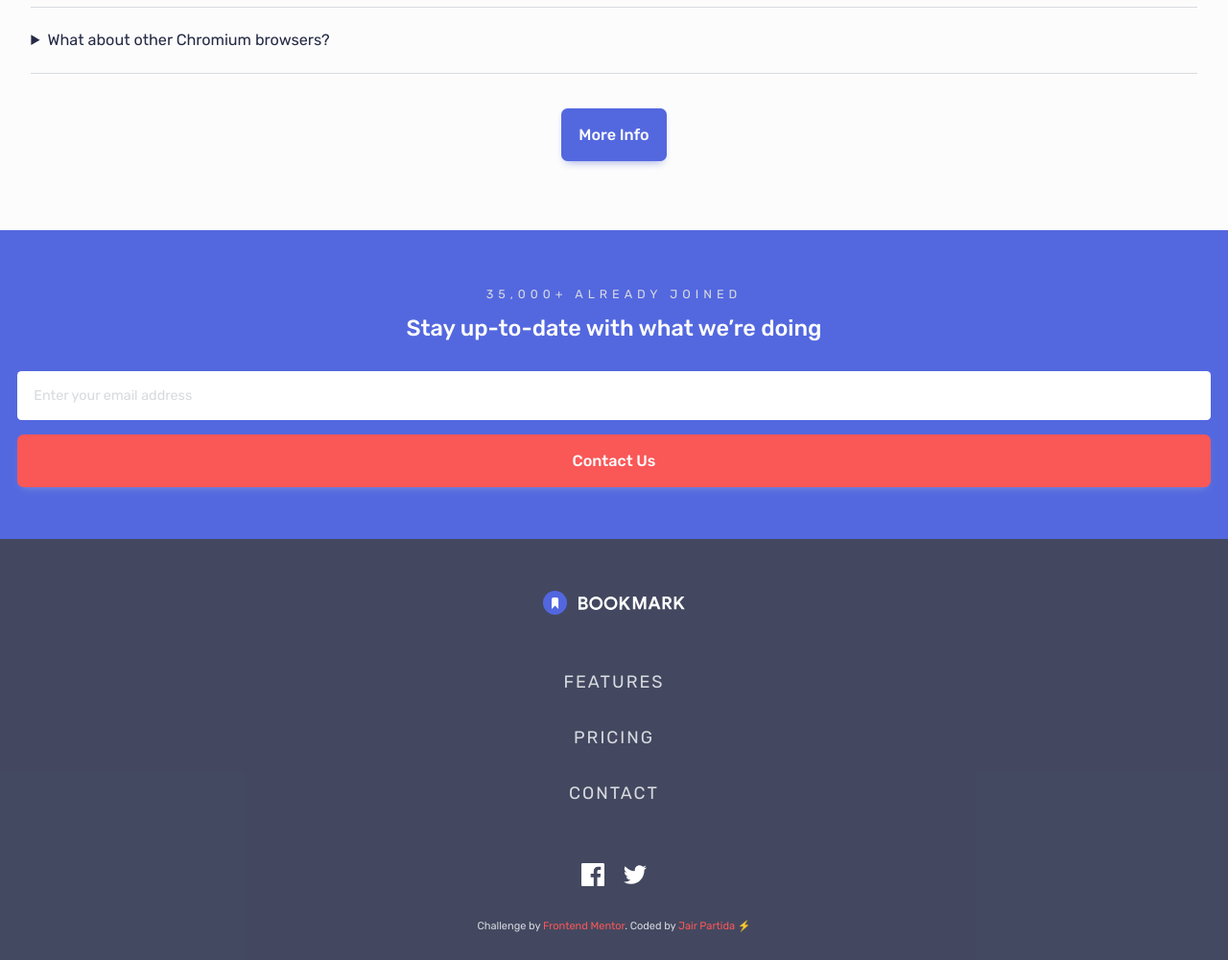
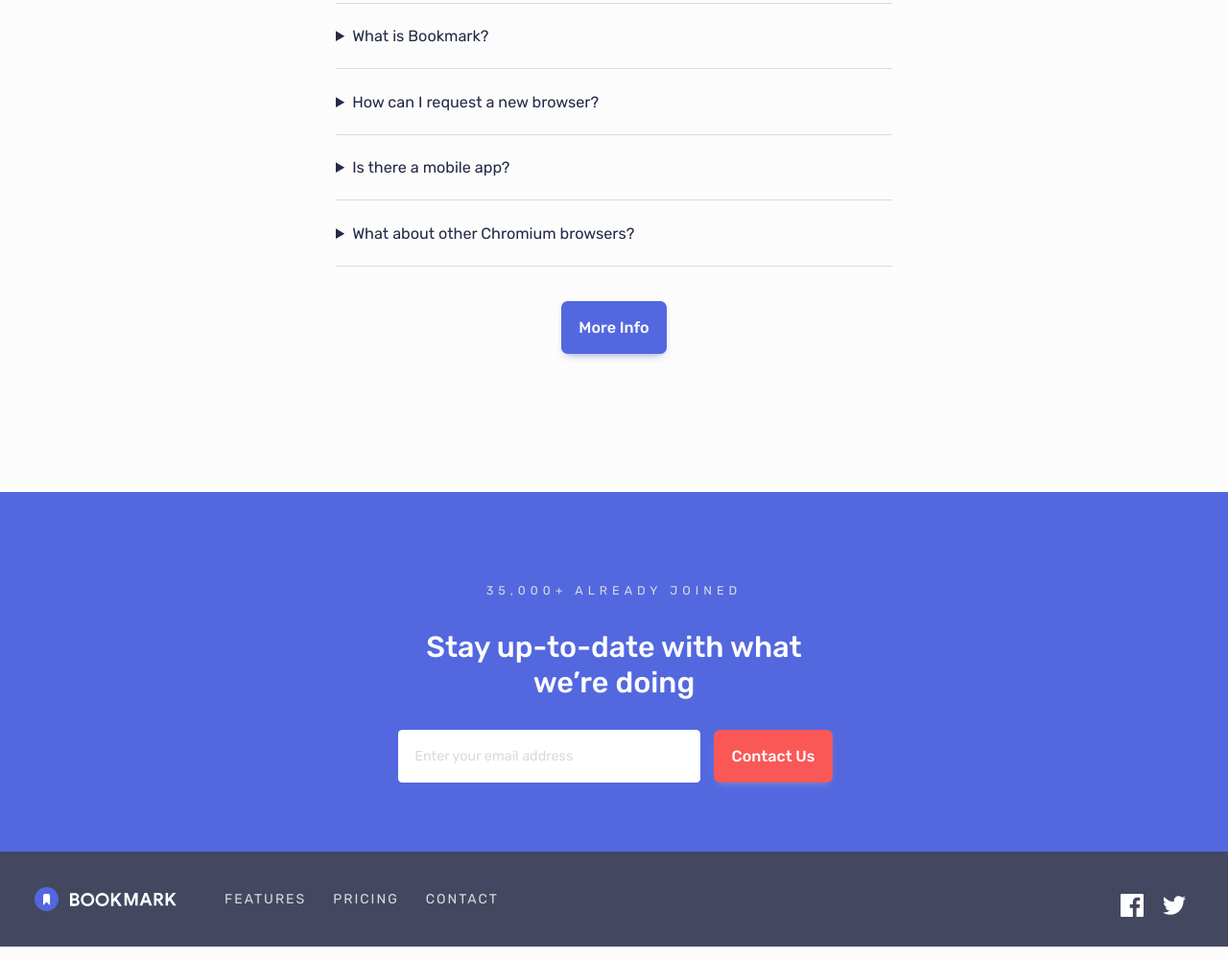
Before and after one commit to jairpss/bookmark-landing, a plain HTML site: page index.html in a window 1280 px wide. Shown: the part 2498-3499 px from the top of the page at 96% size. Drawn offline with Linux system fonts and the light colour scheme.

Commit message:
all done

```diff
--- a/index.html
+++ b/index.html
@@ -242,6 +242,9 @@
   </section>
 
   <footer class="footer">
+    <div class="wrapper">
+      <div class="footer__content">
+        <div class="footer__main">
         <img src="./static/images/logo-bookmark-footer.svg" alt="">
         <ul class="footer__menu">
           <li>
@@ -254,14 +257,18 @@
             <a href="#">Contact</a>
           </li>
         </ul>
+      </div>
       <div class="footer__social">
         <a href="#" class="facebook"></a>
         <a href="#" class="twitter"></a>
       </div>
-    <p class="attribution">
+      </div>
+    </div>
+
+    <!-- <p class="attribution">
       Challenge by <a href="https://www.frontendmentor.io?ref=challenge" target="_blank">Frontend Mentor</a>.
       Coded by <a href="#">Jair Partida</a> ⚡️
-    </p>
+    </p> -->
   </footer>
 </body>
 </html>
--- a/src/sass/download.scss
+++ b/src/sass/download.scss
@@ -6,6 +6,9 @@
     .wrapper{
         > .u__p{
             margin-bottom: 3em;
+            max-width: 500px;
+            margin: auto;
+            padding-bottom: 4em;
         }
     }
     &-grid{
@@ -37,6 +40,18 @@
     .download{
         &-grid{
             grid-template-columns: 1fr 1fr 1fr;
+            grid-column-gap: 2em;
+            padding-bottom: 7em;
+        }
+        &-item{
+            &:nth-of-type(2){
+                top: 4em;
+                position: relative;
+            }
+            &:nth-of-type(3){
+                top: 7em;
+                position: relative;
+            }
         }
     }
 }
--- a/src/sass/faq.scss
+++ b/src/sass/faq.scss
@@ -2,12 +2,19 @@
 
 .faq{
     text-align: center;
-    padding: 4em .8em;
+    padding: 4em .8em 8em;
+    .wrapper{
+        > .u__p{
+            max-width: 580px;
+            margin: auto;
+        }
+    }
 }
 
 .question{
     text-align: left;
-    margin: 2em 0;
+    margin: 2em auto;
+    max-width: 580px;
     &__content{
         &[open]
         .question{
@@ -20,9 +27,9 @@
         }
     }
     &__header{
-    padding: 1.5em 0;
-    border-bottom: .5px solid $softGray;
-    font-size: .9em;
+        padding: 1.5em 0;
+        border-bottom: .5px solid $softGray;
+        font-size: .9em;
     &:focus{
         outline: 0;
     }
@@ -32,3 +39,9 @@
     }
     }
 }
+
+@media screen and (min-width: 1024px){
+    .question{
+        border-top: .5px solid $softGray;
+    }
+}
--- a/src/sass/features.scss
+++ b/src/sass/features.scss
@@ -26,6 +26,8 @@
         &-text{
             .u__p{
                 padding-bottom: 1em;
+                max-width: 550px;
+                margin: auto;
             }
         }
     }
@@ -78,7 +80,7 @@
     }
 }
 
-@media screen and (min-width: 1024px){
+@media screen and (min-width: 1200px){
     .tabs{
         border-top: none;
         text-align: left;
--- a/src/sass/footer.scss
+++ b/src/sass/footer.scss
@@ -14,7 +14,7 @@
             display: block;
             text-transform: uppercase;
             letter-spacing: 2px;
-            padding: 1em 0;
+            padding: 1em;
             color: $softGray;
             &:hover{
                 color: $softRed;
@@ -49,3 +49,32 @@
 .attribution a {
     color: $softRed;
 }
+
+//Desktop
+@media screen and (min-width: 1024px){
+    .footer{
+        padding-top: 1em;
+        img{
+            margin-right: 2em;
+        }
+        &__content{
+            display: flex;
+            justify-content: space-between;
+            margin: 0 1em;
+        }
+        &__social{
+            margin-top: 1em;
+        }
+        &__menu{
+            display: flex;
+            margin: 0;
+        }
+        &__main{
+            display: flex;
+            align-items: center;
+            a{
+                font-size: 14px;
+            }
+        }
+    }
+}
--- a/src/sass/join.scss
+++ b/src/sass/join.scss
@@ -3,7 +3,7 @@
 .join{
     background: $softBlue;
     color: $white;
-    padding: 3em 0;
+    padding: 5em 0 4em;
     text-align: center;
     small{
         font-size: .7em;
@@ -14,6 +14,8 @@
 }
 
 .form{
+    max-width: 450px;
+    margin: auto;
     .u__button{
         margin: 0;
     }
@@ -31,3 +33,23 @@
         }
     }
 }
+
+//Desktop
+@media screen and (min-width: 1024px){
+    .form{
+        display: flex;
+        &__input{
+            flex-shrink: 0;
+            width: 70%;
+            margin-right: 1em;
+            margin-bottom: 0;
+        }
+    }
+    .join{
+        .u__h4{
+            font-size: 1.7em;
+            max-width: 450px;
+            margin: 1em auto;
+        }
+    }
+}
```
Also changed, not shown: src/sass/download.css, src/sass/faq.css, src/sass/features.css, src/sass/footer.css, src/sass/join.css, src/sass/style.css, 7 other files. Lines whose indentation alone changed are shown as unchanged.
